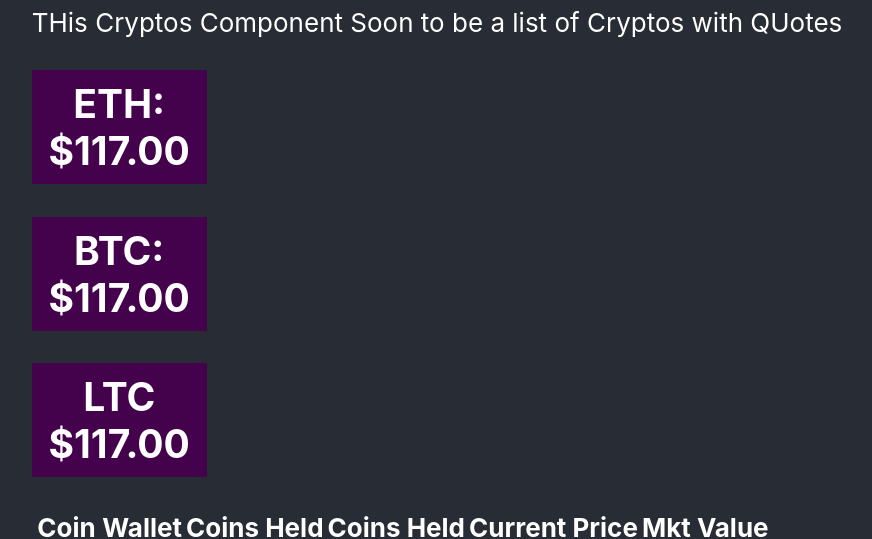
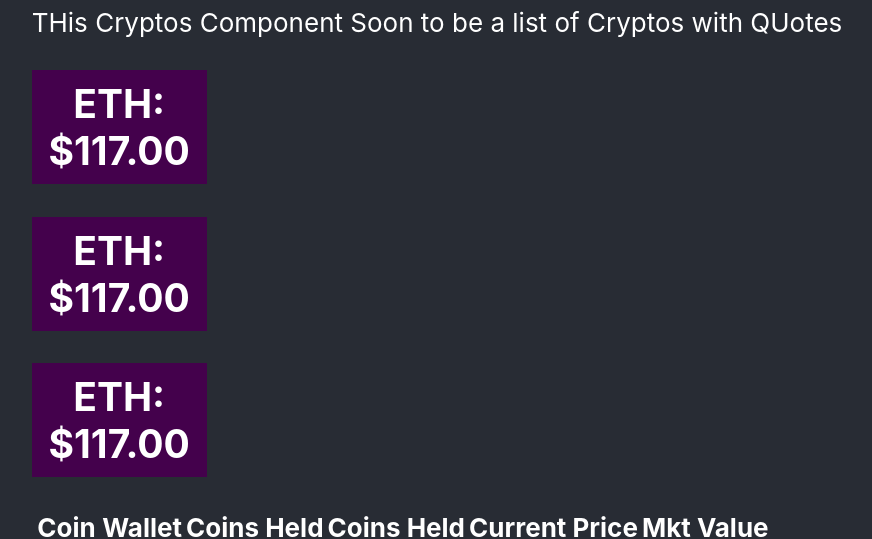
Before and after one commit to jgrantbrown/CryptoBalance, a React (Create React App) app: page / in a window 1280 px wide. Shown: the part 145-684 px from the top of the page, without its empty margins (203-1075 px from the left). Built offline with nearby package versions, Linux system fonts and the light colour scheme.

Commit message:
added reactstrap now tinkering with containers and rows

```diff
--- a/package.json
+++ b/package.json
@@ -7,6 +7,7 @@
     "react-dom": "^16.6.3",
     "react-redux": "^5.1.1",
     "react-scripts": "2.1.1",
+    "reactstrap": "^6.5.0",
     "redux": "^4.0.1"
   },
   "scripts": {
--- a/src/components/Cryptos/CryptoPrices.js
+++ b/src/components/Cryptos/CryptoPrices.js
@@ -1,31 +1,34 @@
 import React, { Component } from 'react';
+import { Container, Row, Col } from 'reactstrap';
 
 class CryptoPrices extends Component {
   render(){
     return(
-      <div>
-          <div style={{ backgroundColor: "#44014C", width: "175px", minHeight: "100px"}}>
-            <h2 style={{ padding: "10px 10px", textAlign: "center", color: "white"}}>
-              ETH:
-              $117.00
-            </h2>
-            </div>
-            <div style={{ backgroundColor: "#44014C", width: "175px", minHeight: "100px"}}>
+      <Container>
+        <Row>
+          <Col style={{ backgroundColor: "#44014C", width: "175px", minHeight: "100px"}}>
+                <h2 style={{ padding: "10px 10px", textAlign: "center", color: "white"}}>
+                  ETH:
+                  $117.00
+                 </h2></Col>
+        <Col style={{ backgroundColor: "#44014C", width: "175px", minHeight: "100px"}}>
               <h2 style={{ padding: "10px 10px", textAlign: "center", color: "white"}}>
-                BTC:
+                ETH:
                 $117.00
-              </h2>
-              </div>
-              <div style={{ backgroundColor: "#44014C", width: "175px", minHeight: "100px"}}>
-                <h2 style={{ padding: "10px 10px", textAlign: "center", color: "white"}}>
-                  LTC
-                  $117.00
-                </h2>
-              </div>
-      </div>
+               </h2></Col>
+        <Col style={{ backgroundColor: "#44014C", width: "175px", minHeight: "100px"}}>
+                 <h2 style={{ padding: "10px 10px", textAlign: "center", color: "white"}}>
+                   ETH:
+                   $117.00
+                  </h2></Col>
+       </Row>
+      </Container>
+
     )
   }
 
 }
 
+
+
 export default CryptoPrices;
```
Also changed, not shown: 2 other files (tests, documents, lock files or other folders).
